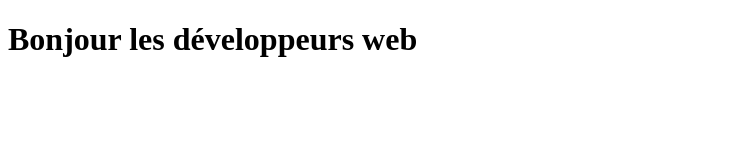
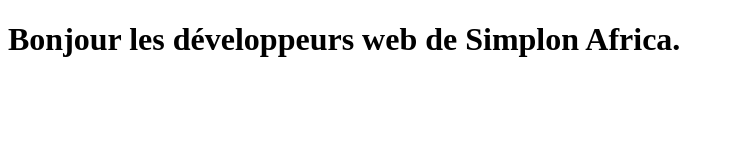
Before and after one commit to OUMARNDIAYE49/Exo5, a plain HTML site: page index.html in a window 1280 px wide. Shown: the whole page, without its empty margins (0-734 px from the left). Drawn offline with Linux system fonts and the light colour scheme.

Commit message:
Feature 2: updated h1 text

```diff
--- a/index.html
+++ b/index.html
@@ -6,6 +6,6 @@
     <title>TP Git Fusion des Branches</title>
 </head>
 <body>
-    <h1>Bonjour les développeurs web</h1>
+    <h1>Bonjour les développeurs web de Simplon Africa.</h1>
 </body>
 </html>
```
